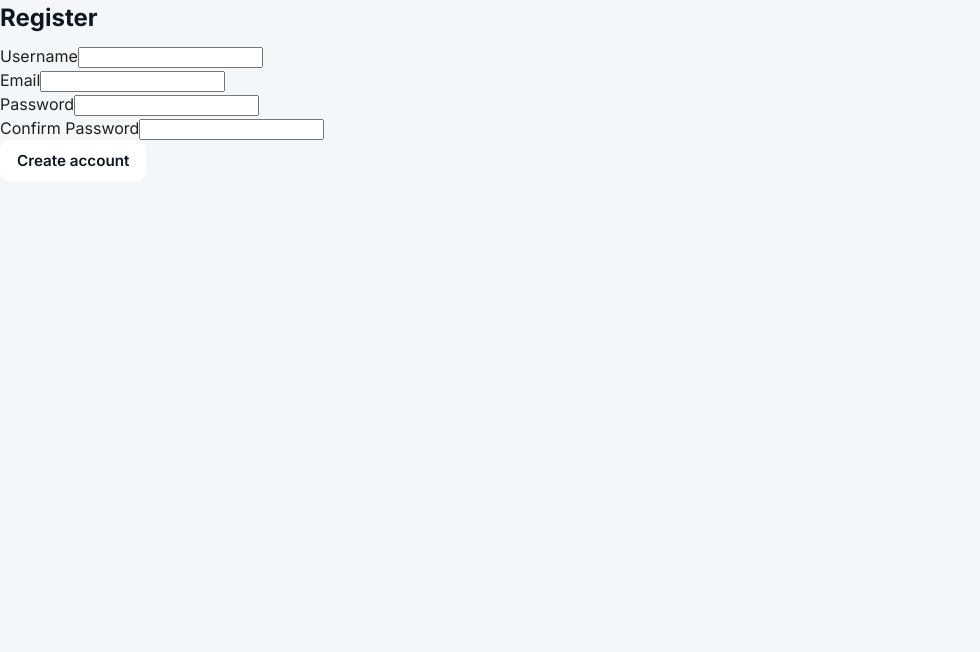
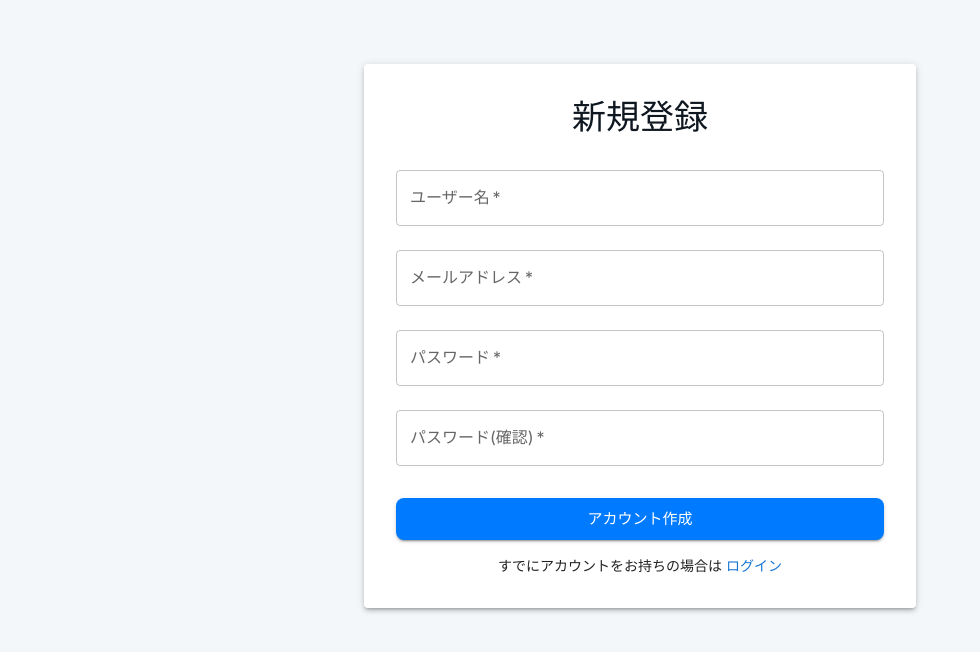
Before and after one commit to wisteria0793/scorpion, a React (Vite) app in the folder frontend/: page /register in a window 1280 px wide. Shown: the top 652 px of the page, without its empty margins (0-980 px from the left). Built offline with nearby package versions, Linux system fonts and the light colour scheme; no server answers.

Commit message:
Improve login/register UI with Material-UI and navigation links

```diff
--- a/frontend/src/pages/LoginPage.jsx
+++ b/frontend/src/pages/LoginPage.jsx
@@ -1,6 +1,7 @@
 import React, { useState } from 'react';
-import { useNavigate } from 'react-router-dom';
+import { useNavigate, Link } from 'react-router-dom';
 import { useAuth } from '../contexts/AuthContext';
+import { Box, Button, TextField, Typography, Paper, Alert, Container } from '@mui/material';
 
 export default function LoginPage() {
   const [username, setUsername] = useState('');
@@ -15,28 +16,58 @@ export default function LoginPage() {
     setError(null);
     try {
       await loginAction({ username, password });
-      // on success, redirect to home
       navigate('/');
     } catch (err) {
-      setError(err?.response?.data?.detail || 'Login failed');
+      setError(err?.response?.data?.detail || 'ログインに失敗しました');
     }
   };
 
   return (
-    <div className="auth-page">
-      <h2>Login</h2>
-      <form onSubmit={handleSubmit} className="auth-form">
-        <div>
-          <label>Username</label>
-          <input value={username} onChange={(e) => setUsername(e.target.value)} />
-        </div>
-        <div>
-          <label>Password</label>
-          <input type="password" value={password} onChange={(e) => setPassword(e.target.value)} />
-        </div>
-        {error && <div className="error">{error}</div>}
-        <button type="submit">Login</button>
-      </form>
-    </div>
+    <Container maxWidth="sm">
+      <Box sx={{ mt: 8, display: 'flex', flexDirection: 'column', alignItems: 'center' }}>
+        <Paper elevation={3} sx={{ p: 4, width: '100%' }}>
+          <Typography variant="h4" component="h1" gutterBottom align="center">
+            ログイン
+          </Typography>
+          <Box component="form" onSubmit={handleSubmit} sx={{ mt: 2 }}>
+            <TextField
+              label="ユーザー名またはメールアドレス"
+              fullWidth
+              margin="normal"
+              value={username}
+              onChange={(e) => setUsername(e.target.value)}
+              required
+            />
+            <TextField
+              label="パスワード"
+              type="password"
+              fullWidth
+              margin="normal"
+              value={password}
+              onChange={(e) => setPassword(e.target.value)}
+              required
+            />
+            {error && <Alert severity="error" sx={{ mt: 2 }}>{error}</Alert>}
+            <Button
+              type="submit"
+              fullWidth
+              variant="contained"
+              size="large"
+              sx={{ mt: 3, mb: 2 }}
+            >
+              ログイン
+            </Button>
+            <Box sx={{ textAlign: 'center' }}>
+              <Typography variant="body2">
+                アカウントをお持ちでない場合は{' '}
+                <Link to="/register" style={{ color: '#1976d2', textDecoration: 'none' }}>
+                  新規登録
+                </Link>
+              </Typography>
+            </Box>
+          </Box>
+        </Paper>
+      </Box>
+    </Container>
   );
 }
--- a/frontend/src/pages/RegisterPage.jsx
+++ b/frontend/src/pages/RegisterPage.jsx
@@ -1,6 +1,7 @@
 import React, { useState } from 'react';
-import { useNavigate } from 'react-router-dom';
+import { useNavigate, Link } from 'react-router-dom';
 import { useAuth } from '../contexts/AuthContext';
+import { Box, Button, TextField, Typography, Paper, Alert, Container } from '@mui/material';
 
 export default function RegisterPage() {
   const [username, setUsername] = useState('');
@@ -8,6 +9,7 @@ export default function RegisterPage() {
   const [password, setPassword] = useState('');
   const [password2, setPassword2] = useState('');
   const [error, setError] = useState(null);
+  const [success, setSuccess] = useState(false);
   const navigate = useNavigate();
 
   const { register: registerAction } = useAuth();
@@ -16,40 +18,92 @@ export default function RegisterPage() {
     e.preventDefault();
     setError(null);
     if (password !== password2) {
-      setError('Passwords do not match');
+      setError('パスワードが一致しません');
       return;
     }
     try {
       await registerAction({ username, email, password, password2 });
-      navigate('/login');
+      setSuccess(true);
+      setTimeout(() => navigate('/login'), 2000);
     } catch (err) {
-      setError(err?.response?.data || 'Registration failed');
+      const apiError = err?.response?.data;
+      if (typeof apiError === 'object') {
+        const messages = Object.entries(apiError)
+          .map(([key, val]) => `${key}: ${Array.isArray(val) ? val.join(', ') : val}`)
+          .join('\n');
+        setError(messages || '登録に失敗しました');
+      } else {
+        setError('登録に失敗しました');
+      }
     }
   };
 
   return (
-    <div className="auth-page">
-      <h2>Register</h2>
-      <form onSubmit={handleSubmit} className="auth-form">
-        <div>
-          <label>Username</label>
-          <input value={username} onChange={(e) => setUsername(e.target.value)} />
-        </div>
-        <div>
-          <label>Email</label>
-          <input value={email} onChange={(e) => setEmail(e.target.value)} />
-        </div>
-        <div>
-          <label>Password</label>
-          <input type="password" value={password} onChange={(e) => setPassword(e.target.value)} />
-        </div>
-        <div>
-          <label>Confirm Password</label>
-          <input type="password" value={password2} onChange={(e) => setPassword2(e.target.value)} />
-        </div>
-        {error && <div className="error">{JSON.stringify(error)}</div>}
-        <button type="submit">Create account</button>
-      </form>
-    </div>
+    <Container maxWidth="sm">
+      <Box sx={{ mt: 8, display: 'flex', flexDirection: 'column', alignItems: 'center' }}>
+        <Paper elevation={3} sx={{ p: 4, width: '100%' }}>
+          <Typography variant="h4" component="h1" gutterBottom align="center">
+            新規登録
+          </Typography>
+          <Box component="form" onSubmit={handleSubmit} sx={{ mt: 2 }}>
+            <TextField
+              label="ユーザー名"
+              fullWidth
+              margin="normal"
+              value={username}
+              onChange={(e) => setUsername(e.target.value)}
+              required
+            />
+            <TextField
+              label="メールアドレス"
+              type="email"
+              fullWidth
+              margin="normal"
+              value={email}
+              onChange={(e) => setEmail(e.target.value)}
+              required
+            />
+            <TextField
+              label="パスワード"
+              type="password"
+              fullWidth
+              margin="normal"
+              value={password}
+              onChange={(e) => setPassword(e.target.value)}
+              required
+            />
+            <TextField
+              label="パスワード(確認)"
+              type="password"
+              fullWidth
+              margin="normal"
+              value={password2}
+              onChange={(e) => setPassword2(e.target.value)}
+              required
+            />
+            {error && <Alert severity="error" sx={{ mt: 2, whiteSpace: 'pre-line' }}>{error}</Alert>}
+            {success && <Alert severity="success" sx={{ mt: 2 }}>登録完了しました。ログインページへ移動します...</Alert>}
+            <Button
+              type="submit"
+              fullWidth
+              variant="contained"
+              size="large"
+              sx={{ mt: 3, mb: 2 }}
+              disabled={success}
+            >
+              アカウント作成
+            </Button>
+            <Box sx={{ textAlign: 'center' }}>
+              <Typography variant="body2">
+                すでにアカウントをお持ちの場合は{' '}
+                <Link to="/login" style={{ color: '#1976d2', textDecoration: 'none' }}>
+                  ログイン
+                </Link>
+              </Typography>
+            </Box>
+          </Box>
+        </Paper>
+      </Box>
+    </Container>
   );
 }
```
